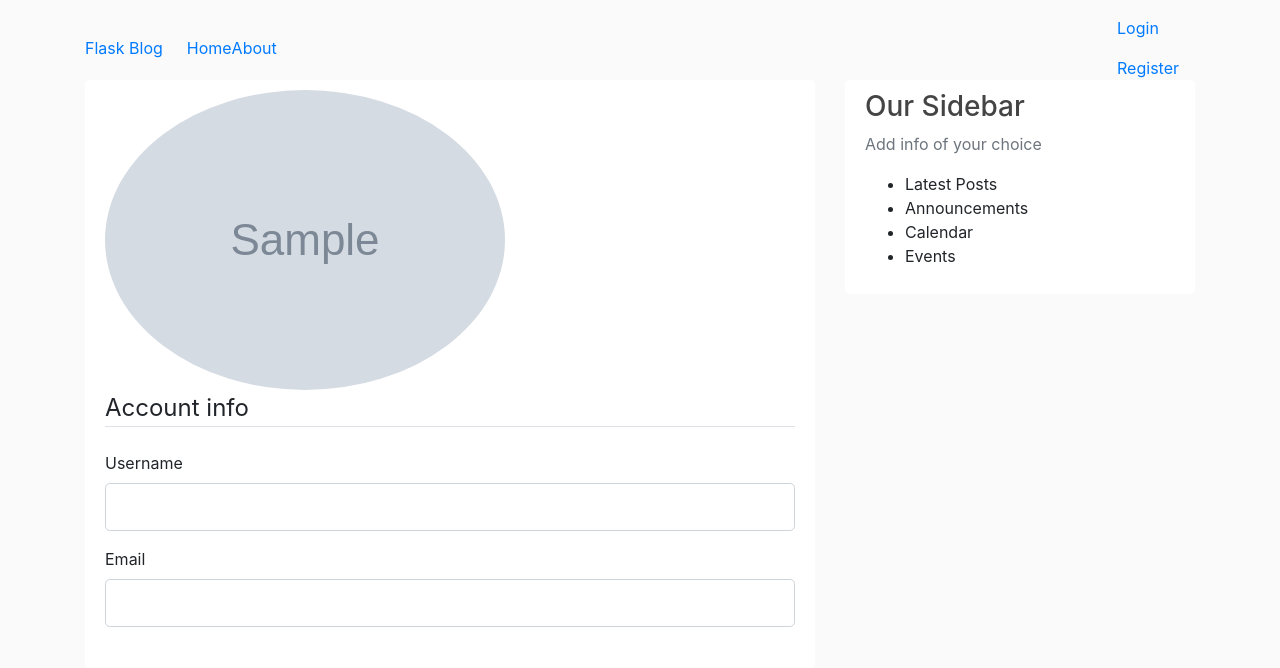
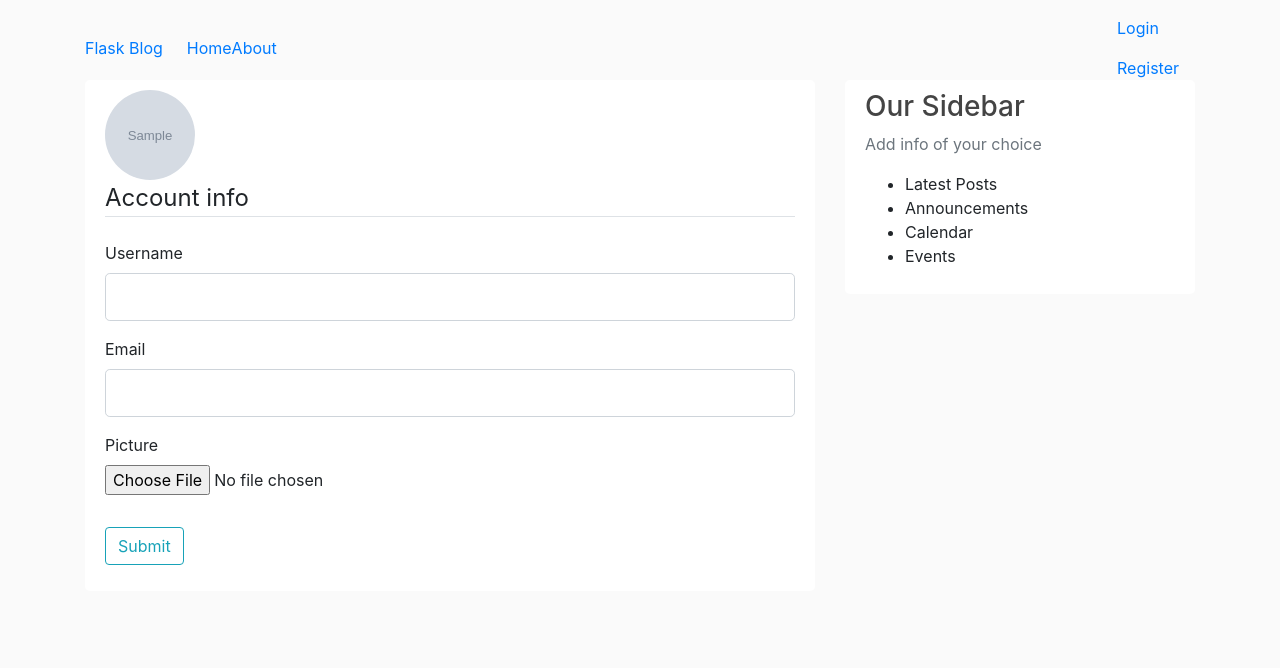
Before and after one commit to Munyiwamwangi/careHubblog, a Python web app: template flaskblog/templates/account.html in a window 1280 px wide. Shown: the top 668 px of the page. Run offline with Jinja, Linux system fonts and the light colour scheme; the template is opened without the code that fills it: most values are stand-ins (such as "Sample title", 1, 10 or a date in 2020); grey boxes marked "Sample" are stand-in pictures; form fields are guessed from the names that the template uses; some libraries are stand-ins or nearby versions.

Commit message:
adding profile picture upload and save

```diff
--- a/flaskblog/forms.py
+++ b/flaskblog/forms.py
@@ -1,4 +1,5 @@
 from flask_wtf import FlaskForm
+from flask_wtf.file import FileField, FileAllowed
 from wtforms.validators import DataRequired, DataRequired,Email,EqualTo, ValidationError, Length
 from wtforms import StringField, SubmitField, BooleanField, PasswordField
 from flaskblog.models import User
@@ -32,6 +33,7 @@
 class UpdateAccountForm (FlaskForm):
 	username = StringField('Enter Username', validators=[DataRequired(), Length(min=2, max=20)])
 	email = StringField('Email', validators=[DataRequired(), Email()])
+	picture = FileField('Update Profile Picture', validators =[FileAllowed(['jpg', 'png'])])
 	submit = SubmitField('Update')
 
 	def validate_username(self, username):
--- a/flaskblog/templates/account.html
+++ b/flaskblog/templates/account.html
@@ -2,14 +2,14 @@
 {% block content %}
 <div class="content-section">
 	<div class="media">
-		<img class="rounded-circle sccount-img" src="{{ image_file }}">
+		<img width="90px" height="90px" class="rounded-circle sccount-img" src="{{ image_file }}">
 		<div class="media-body">
 			<h2 class="account-heading">{{ current_user.username }}</h2>
 			<p class="text-secondary">{{current_user.email }} </p>
 		</div>
 	</div>
-		<form method="POST", action="">
-			{{ form.hidden_tag()}}
+		<form method="POST", action="" enctype="multipart/form-data">
+			{{ form.hidden_tag() }}
 			<fieldset class="form-group">
 				<legend class="border-bottom mb-4">Account info</legend>
 				<div class="form-group">
@@ -40,7 +40,20 @@
 					{{ form.email(class="form-control form-control-lg") }}
 					{% endif %}
 				</div>
+				<div class="form-group">
+					{{ form.picture.label() }}
+					{{ form.picture(class="form-control-file") }}
+
+					{% if form.picture.errors %}
+						{% for error in form.picture.errors %}
+						<span class="text-danger">{{ error }} </span> </br>
+						{% endfor %}
+					{% endif %}
+				</div>
 			</fieldset>
+			<div class="form-group">
+				{{ form.submit(class="btn btn-outline-info") }}
+			</div>
 		</form>
 </div>
 {% endblock content %}
```
Also changed, not shown: flaskblog/routes.py (+13 -2 lines), flaskblog/site.db, flaskblog/static/profile_pics/default.jpg (renamed from flaskblog/static/profile_pics/c_image.jpg).
